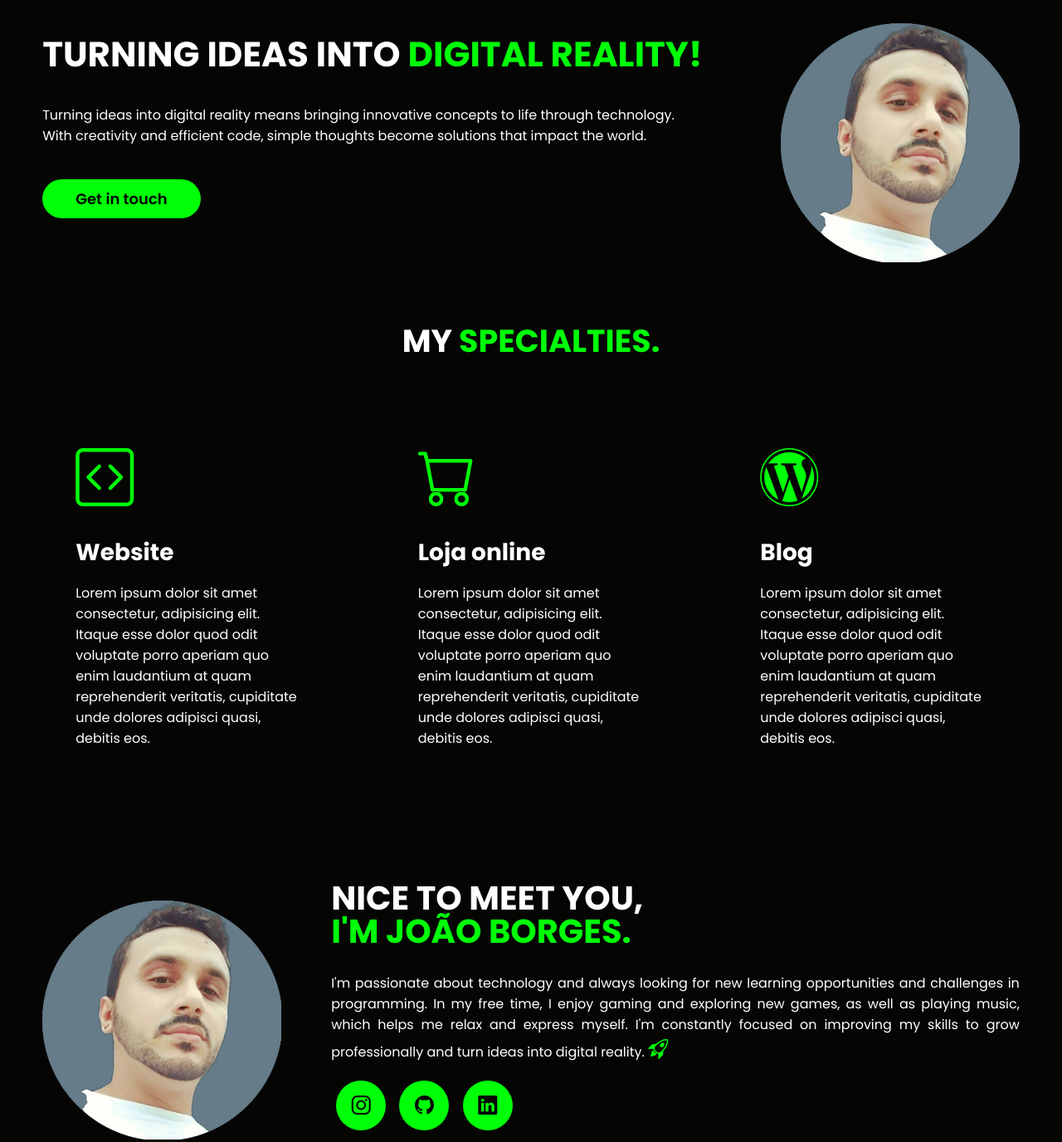
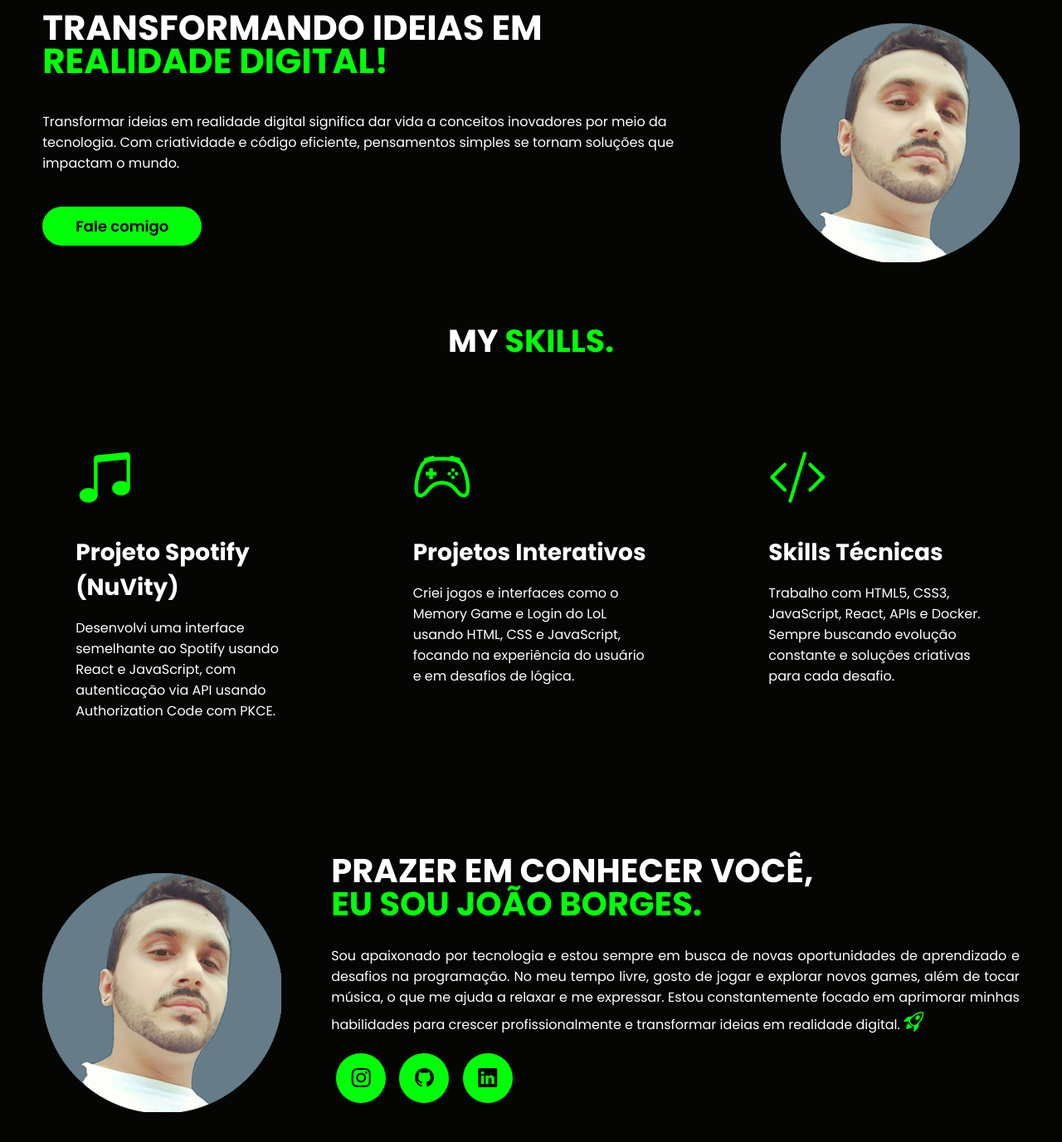
Before and after one commit to JoaoBorgesFilho/my-portfolio, a plain HTML site: page index.html in a window 1280 px wide. Shown: the part 220-1596 px from the top of the page at 83% size. Drawn offline with nearby package versions, Linux system fonts and the light colour scheme.

Commit message:
Tradução do portfólio para português

```diff
--- a/index.html
+++ b/index.html
@@ -63,13 +63,13 @@
             <div class="interface">
                 <div class="flex">
                     <div class="txt-topo-site">
-                        <h1>TURNING IDEAS INTO <span>DIGITAL REALITY!</span></h1>
-                        <p>Turning ideas into digital reality means bringing innovative concepts to life through
-                            technology. With creativity and efficient code, simple thoughts become solutions that impact
-                            the world.</p>
+                        <h1>TRANSFORMANDO IDEIAS EM <span>REALIDADE DIGITAL!</span></h1>
+                        <p>Transformar ideias em realidade digital significa dar vida a conceitos inovadores por meio da
+                            tecnologia. Com criatividade e código eficiente, pensamentos simples se tornam soluções que
+                            impactam o mundo.</p>
                         <div class="btn-contato">
                             <a href="#contato">
-                                <button>Get in touch</button>
+                                <button>Fale comigo</button>
                             </a>
                         </div>
                     </div>
@@ -81,28 +81,26 @@
         </section> <!--Final do topo do site-->
         <section class="especialidades" id="skills">
             <div class="interface">
-                <h2 class="titulo">MY <span>SPECIALTIES.</span></h2>
+                <h2 class="titulo">MY <span>SKILLS.</span></h2>
                 <div class="flex">
                     <div class="especialidades-box">
-                        <i class="bi bi-code-square"></i>
-                        <h3>Website</h3>
-                        <p>Lorem ipsum dolor sit amet consectetur, adipisicing elit. Itaque esse dolor quod odit
-                            voluptate porro aperiam quo enim laudantium at quam reprehenderit veritatis, cupiditate unde
-                            dolores adipisci quasi, debitis eos.</p>
+                        <i class="bi bi-music-note-beamed"></i>
+                        <h3>Projeto Spotify (NuVity)</h3>
+                        <p>Desenvolvi uma interface semelhante ao Spotify usando React e JavaScript, com autenticação
+                            via API usando Authorization Code com PKCE.</p>
                     </div>
                     <div class="especialidades-box">
-                        <i class="bi bi-cart"></i>
-                        <h3>Loja online</h3>
-                        <p>Lorem ipsum dolor sit amet consectetur, adipisicing elit. Itaque esse dolor quod odit
-                            voluptate porro aperiam quo enim laudantium at quam reprehenderit veritatis, cupiditate unde
-                            dolores adipisci quasi, debitis eos.</p>
+                        <i class="bi bi-controller"></i>
+                        <h3>Projetos Interativos</h3>
+                        <p>Criei jogos e interfaces como o Memory Game e Login do LoL usando HTML, CSS e JavaScript,
+                            focando na experiência do usuário e em desafios de lógica.</p>
                     </div>
                     <div class="especialidades-box">
-                        <i class="bi bi-wordpress"></i>
-                        <h3>Blog</h3>
-                        <p>Lorem ipsum dolor sit amet consectetur, adipisicing elit. Itaque esse dolor quod odit
-                            voluptate porro aperiam quo enim laudantium at quam reprehenderit veritatis, cupiditate unde
-                            dolores adipisci quasi, debitis eos.</p>
+                        <i class="bi bi-code-slash"></i>
+                        <h3>Skills Técnicas</h3>
+                        <p>Trabalho com HTML5, CSS3, JavaScript, React, APIs e Docker. Sempre buscando evolução
+                            constante e
+                            soluções criativas para cada desafio.</p>
                     </div>
                 </div>
             </div>
@@ -114,12 +112,12 @@
                         <img src="images/perfil.png" alt="Foto do criador desse site">
                     </div>
                     <div class="txt-sobre">
-                        <h2>NICE TO MEET YOU,<br> <span>I'M JOÃO BORGES.</span></h2>
-                        <p>I'm passionate about technology and always looking for new learning opportunities and
-                            challenges in programming. In my free time, I enjoy gaming and exploring new games, as well
-                            as playing music, which helps me relax and express myself. I'm constantly focused on
-                            improving my skills to grow professionally and turn ideas into digital reality. <i
-                                class="bi bi-rocket-takeoff"></i></p>
+                        <h2>PRAZER EM CONHECER VOCÊ,<br> <span>EU SOU JOÃO BORGES.</span></h2>
+                        <p>Sou apaixonado por tecnologia e estou sempre em busca de novas oportunidades de aprendizado e
+                            desafios na programação. No meu tempo livre, gosto de jogar e explorar novos games, além de
+                            tocar música, o que me ajuda a relaxar e me expressar. Estou constantemente focado em
+                            aprimorar minhas habilidades para crescer profissionalmente e transformar ideias em
+                            realidade digital. <i class="bi bi-rocket-takeoff"></i></p>
                         <div class="btn-social">
                             <a href="https://www.instagram.com/" target="_blank"><button><i
                                         class="bi bi-instagram"></i></button></a>
```
